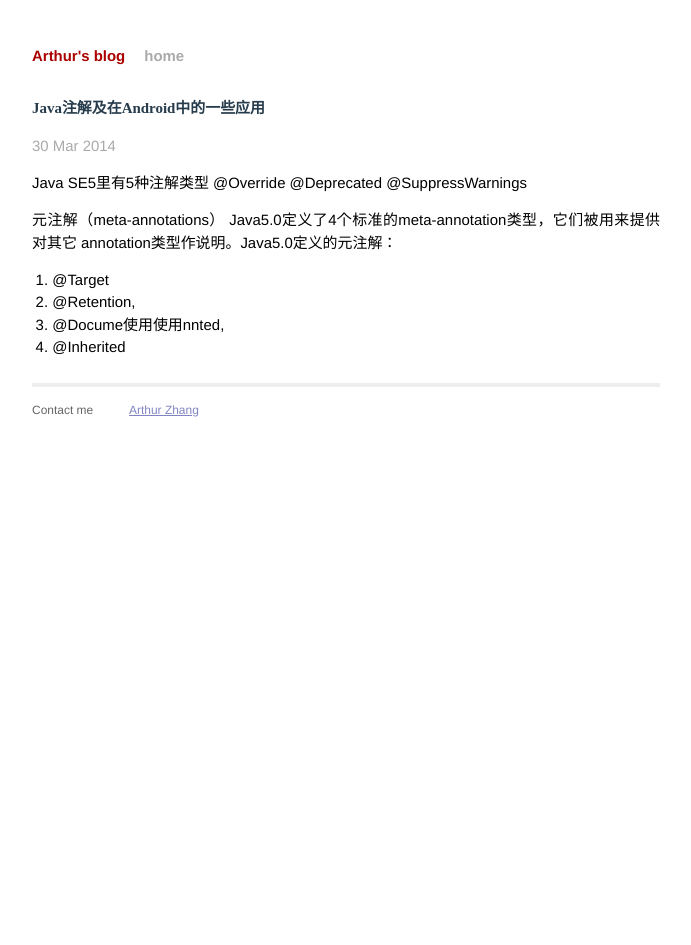
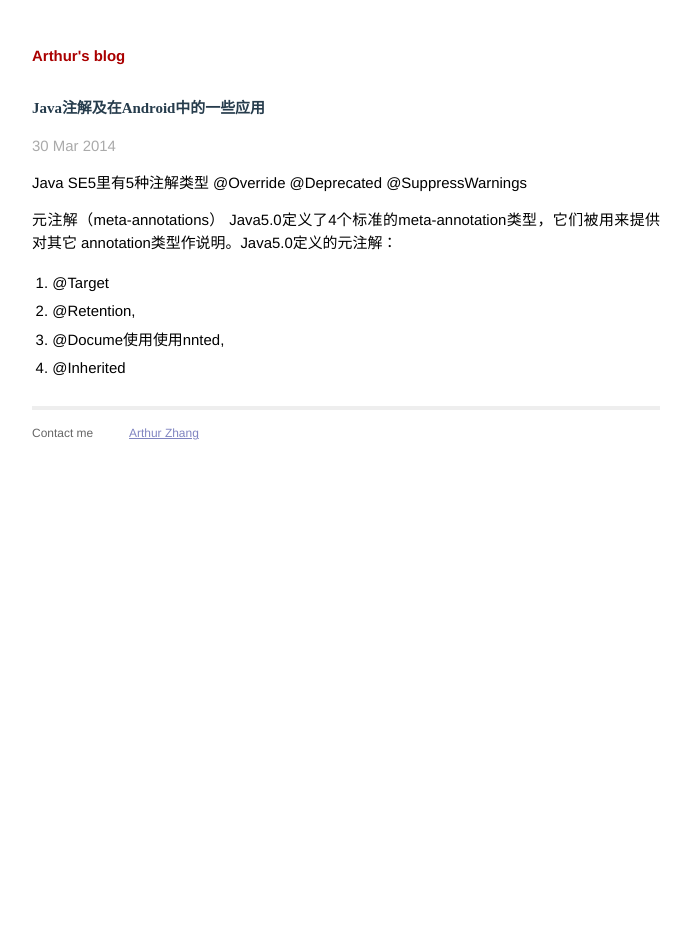
Before and after one commit to brother18/brother18.github.io, a Jekyll site: the page built from _posts/2014-03-29-Java注解及在Android中的一些应用.markdown, in a window 1280 px wide. Shown: the whole page, without its empty margins (294-985 px from the left). Built offline with Jekyll 4.4.1, drawn with Linux system fonts in a browser that asks for light colours; Markdown is read by kramdown in place of the engine named in the settings.

Commit message:
small changes

```diff
--- a/_layouts/default.html
+++ b/_layouts/default.html
@@ -18,7 +18,6 @@
         <div class="site">
           <div class="header">
             <h1 class="title"><a href="/">{{ site.name }}</a></h1>
-            <a class="extra" href="/">home</a>
           </div>
 
           {{ content }}
--- a/css/main.css
+++ b/css/main.css
@@ -72,8 +72,8 @@
 .header a {
   font-weight: bold;
   text-decoration: none;
+  font-size: 1  80%;
 }
-
 
 .title {
   display: inline-block;
@@ -166,3 +166,15 @@
 .post pre.terminal code {
   background-color: #333;
 }
+
+li {
+  padding: .2em 0;
+}
+.listing-item a {
+  padding: .2em 1em;
+  color: #dd0000;
+  text-decoration: none;
+}
+.listing-item time {
+  color: #999999;
+}
--- a/index.html
+++ b/index.html
@@ -7,7 +7,9 @@
   <h1>Blog Posts</h1>
   <ul class="posts">
     {% for post in site.posts %}
-      <li><span>{{ post.date | date_to_string }}</span> &raquo; <a href="{{ post.url }}">{{ post.title }}</a></li>
+      <li class="listing-item">
+      	 <time datetime="{{ post.date | date:"%Y-%m-%d" }}">{{ post.date | date:"%Y-%m-%d" }}</time> <a href="{{ post.url }}" title="{{ post.title }}">{{ post.title }}</a>
+      </li>
     {% endfor %}
   </ul>
 </div>
```
